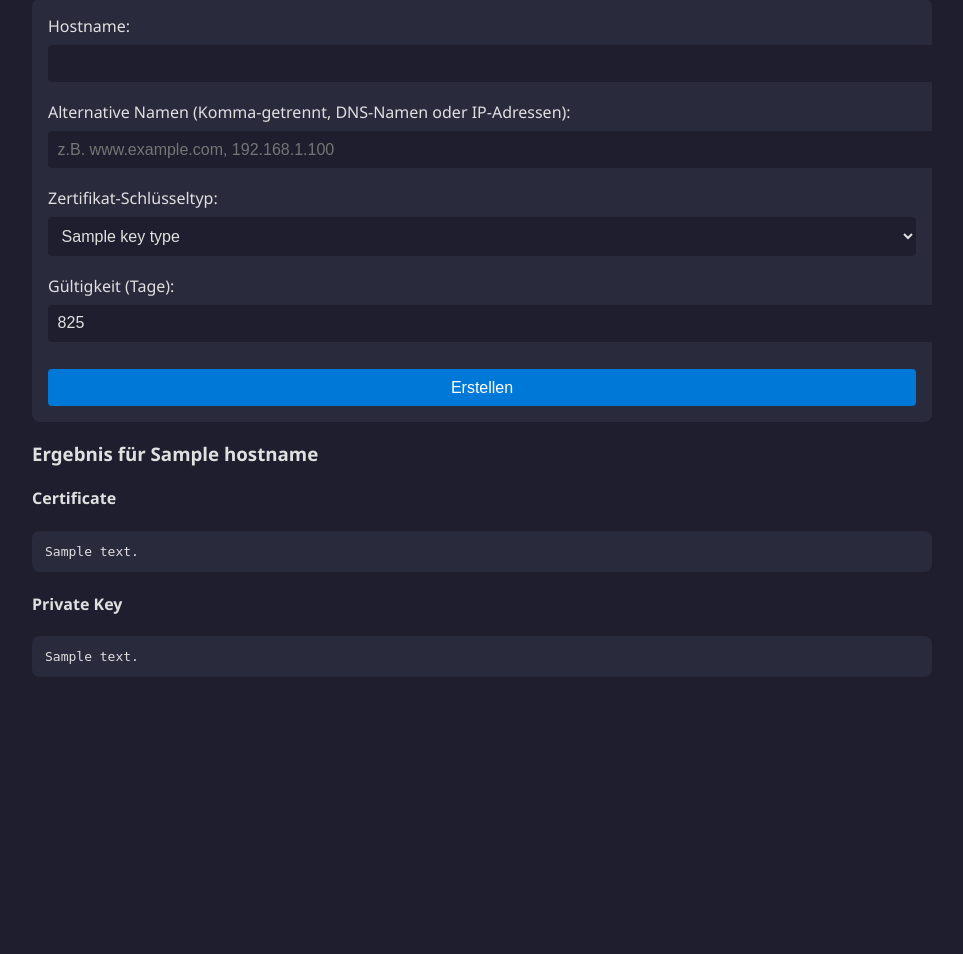
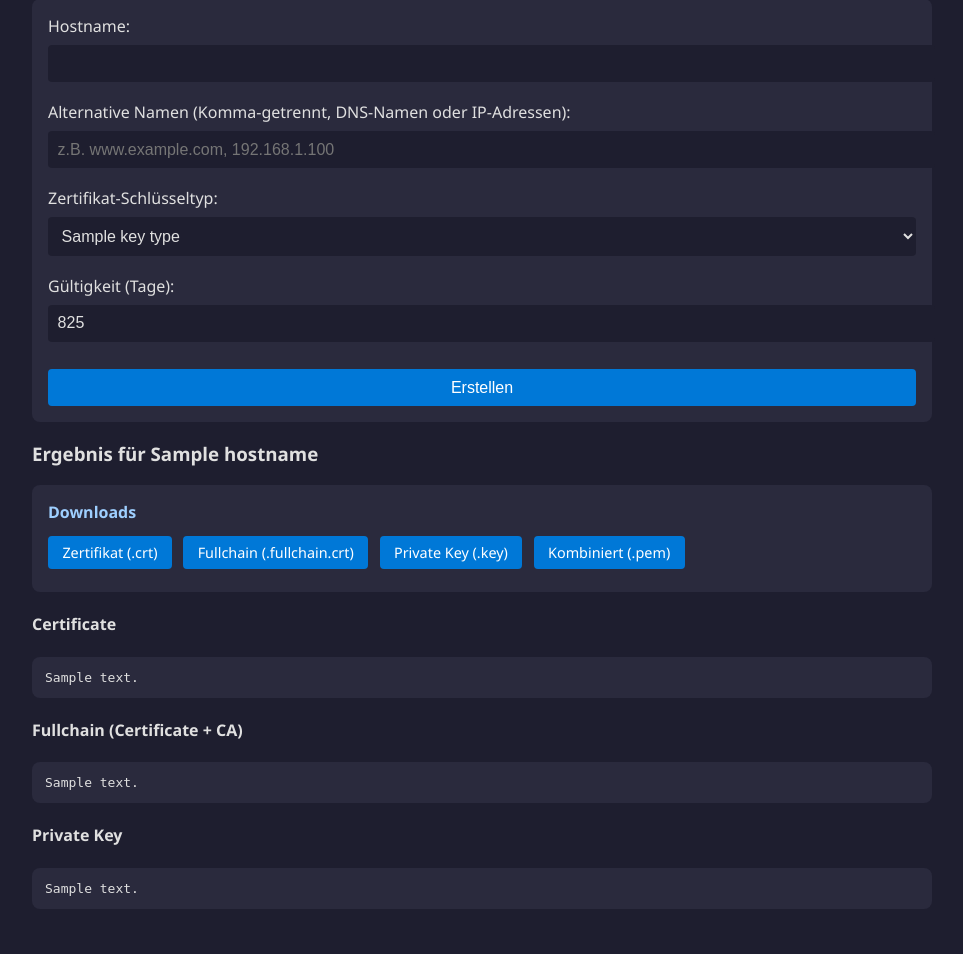
Before and after one commit to wlanboy/caweb, a FastAPI app: template templates/form.html in a window 1280 px wide. Shown: the part 462-1416 px from the top of the page, without its empty margins (158-1121 px from the left). Before the commit the page ends 1139 px from the top, so only its background shows below. Run offline with FastAPI, Linux system fonts and the light colour scheme; the template is opened without the code that fills it: most values are stand-ins (such as "Sample title", 1, 10 or a date in 2020).

Commit message:
added fullchain file and downlaod links

```diff
--- a/main.py
+++ b/main.py
@@ -142,11 +142,19 @@ async def create_cert(
 
     cert_content = cert_bytes.decode()
     key_content = key_bytes.decode()
+    ca_cert_bytes = ca_cert.public_bytes(serialization.Encoding.PEM)
+    fullchain_content = cert_content + ca_cert_bytes.decode()
 
     # Zertifikat speichern
     cert_path = host_dir / f"{hostname}.crt"
     with open(cert_path, "wb") as f:
         f.write(cert_bytes)
+
+    # Fullchain speichern (Server-Zertifikat + CA-Zertifikat)
+    fullchain_path = host_dir / f"{hostname}.fullchain.crt"
+    with open(fullchain_path, "wb") as f:
+        f.write(cert_bytes)
+        f.write(ca_cert_bytes)
 
     # Key-Datei speichern
     key_path = host_dir / f"{hostname}.key"
@@ -167,6 +175,7 @@ async def create_cert(
             "hostname": hostname,
             "cert_content": cert_content,
             "key_content": key_content,
+            "fullchain_content": fullchain_content,
             "ca_exists": ca_exists,
             "key_types": KEY_TYPES,
         },
--- a/static/style.css
+++ b/static/style.css
@@ -197,3 +197,32 @@ pre {
   border-radius: 4px;
   overflow-x: auto;
 }
+
+.download-links {
+  background-color: #2a2a3d;
+  padding: 1em;
+  border-radius: 8px;
+  margin-top: 1em;
+}
+
+.download-links h4 {
+  margin-top: 0;
+  margin-bottom: 0.8em;
+  color: #9ecfff;
+}
+
+.download-button {
+  display: inline-block;
+  background-color: #0078d7;
+  color: white;
+  padding: 0.5em 1em;
+  border-radius: 4px;
+  text-decoration: none;
+  font-size: 0.9em;
+  margin-right: 0.5em;
+  margin-bottom: 0.5em;
+}
+
+.download-button:hover {
+  background-color: #005fa3;
+}
--- a/templates/form.html
+++ b/templates/form.html
@@ -51,8 +51,19 @@
 
 {% if hostname %}
 <h3>Ergebnis für {{ hostname }}</h3>
+
+<div class="download-links">
+  <h4>Downloads</h4>
+  <a href="/download/{{ hostname }}/{{ hostname }}.crt" class="download-button">Zertifikat (.crt)</a>
+  <a href="/download/{{ hostname }}/{{ hostname }}.fullchain.crt" class="download-button">Fullchain (.fullchain.crt)</a>
+  <a href="/download/{{ hostname }}/{{ hostname }}.key" class="download-button">Private Key (.key)</a>
+  <a href="/download/{{ hostname }}/{{ hostname }}.pem" class="download-button">Kombiniert (.pem)</a>
+</div>
+
 <h4>Certificate</h4>
 <pre>{{ cert_content }}</pre>
+<h4>Fullchain (Certificate + CA)</h4>
+<pre>{{ fullchain_content }}</pre>
 <h4>Private Key</h4>
 <pre>{{ key_content }}</pre>
 {% endif %}
```
